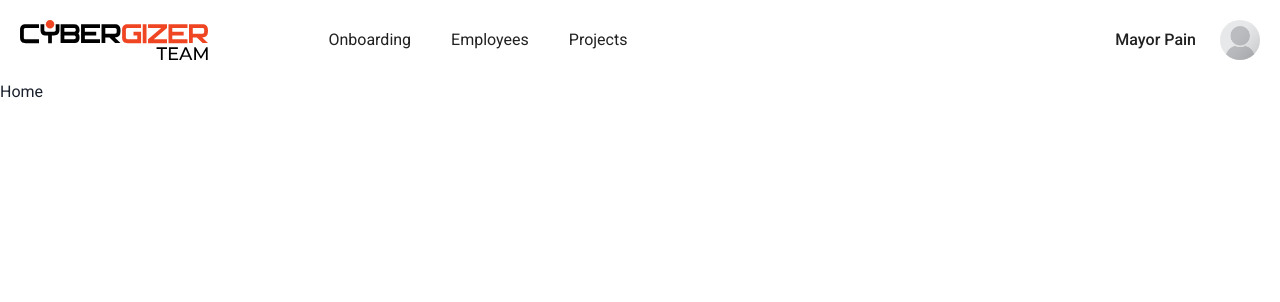
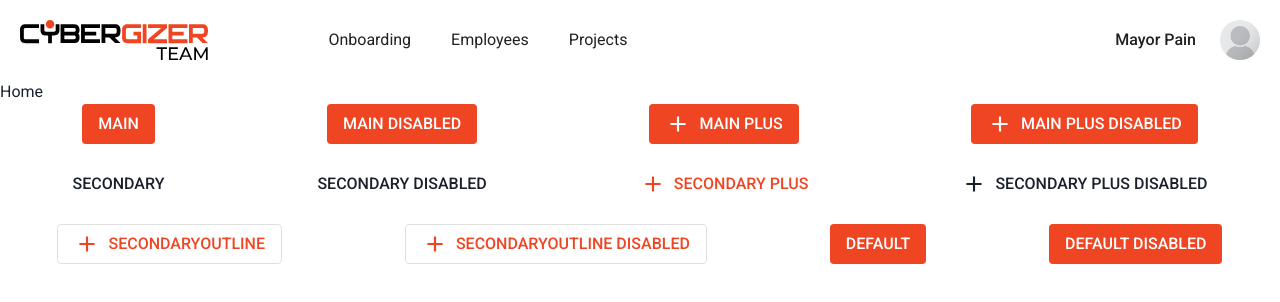
Before and after one commit to raitasu/team, a React (Create React App) app: page / in a window 1280 px wide. Shown: the top 302 px of the page. Built offline with nearby package versions, Linux system fonts and the light colour scheme.

Commit message:
feat: add button component

```diff
--- a/src/pages/Home/index.tsx
+++ b/src/pages/Home/index.tsx
@@ -1,3 +1,94 @@
 import React from 'react';
 
-export const Home = () => <div>Home</div>;
+import { Box, Button, ButtonGroup } from '@chakra-ui/react';
+
+import { MdAdd } from 'react-icons/md';
+
+export const Home = () => (
+  <Box>
+    Home
+    <ButtonGroup
+      display="flex"
+      justifyContent="space-around"
+      marginBottom="20px"
+    >
+      <Button variant="main">main</Button>
+      <Button
+        variant="main"
+        disabled
+      >
+        main disabled
+      </Button>
+      <Button
+        variant="main"
+        leftIcon={<MdAdd size="26px" />}
+      >
+        main plus
+      </Button>
+      <Button
+        variant="main"
+        leftIcon={<MdAdd size="26px" />}
+        disabled
+      >
+        main plus disabled
+      </Button>
+    </ButtonGroup>
+    <ButtonGroup
+      display="flex"
+      justifyContent="space-around"
+      marginBottom="20px"
+    >
+      <Button variant="secondary">secondary</Button>
+      <Button
+        variant="secondary"
+        _hover={{
+          border: 'none'
+        }}
+        disabled
+      >
+        secondary disabled
+      </Button>
+      <Button
+        variant="secondary"
+        color="brand.accentRed"
+        _hover={{
+          color: 'brand.ghostGray',
+          border: 'none'
+        }}
+        leftIcon={<MdAdd size="26px" />}
+      >
+        secondary plus
+      </Button>
+      <Button
+        variant="secondary"
+        _hover={{
+          border: 'none'
+        }}
+        leftIcon={<MdAdd size="26px" />}
+        disabled
+      >
+        secondary plus disabled
+      </Button>
+    </ButtonGroup>
+    <ButtonGroup
+      display="flex"
+      justifyContent="space-around"
+    >
+      <Button
+        variant="secondaryOutline"
+        leftIcon={<MdAdd size="26px" />}
+      >
+        secondaryOutline
+      </Button>
+      <Button
+        variant="secondaryOutline"
+        leftIcon={<MdAdd size="26px" />}
+        disabled
+      >
+        secondaryOutline disabled
+      </Button>
+      <Button>default</Button>
+      <Button disabled>default disabled</Button>
+    </ButtonGroup>
+  </Box>
+);
--- /dev/null
+++ b/src/shared/ui/theme/Button.ts
@@ -0,0 +1,67 @@
+export const Button = {
+  baseStyle: {
+    padding: '10px 14px',
+    borderRadius: '4px',
+    textTransform: 'uppercase',
+    boxSizing: 'border-box',
+    cursor: 'pointer',
+    fontWeight: '500',
+    lineHeight: '16px',
+    fontSize: '14px',
+    bg: 'transparent'
+  },
+  sizes: {},
+  variants: {
+    secondaryOutline: {
+      color: 'brand.accentRed',
+      border: '1px',
+      borderColor: 'brand.stroke',
+      _active: {
+        borderColor: 'brand.ghostGray',
+        color: 'brand.headline'
+      },
+      _hover: {
+        borderColor: 'brand.darkGray'
+      },
+      _disabled: {
+        color: 'brand.lightGray',
+        border: '1px',
+        borderColor: 'brand.stroke'
+      }
+    },
+    secondary: {
+      color: 'brand.ghostGray',
+      _hover: {
+        border: '1px',
+        borderColor: 'brand.stroke'
+      },
+      _active: {
+        color: 'brand.headline',
+        borderColor: 'brand.headline'
+      },
+      _disabled: {
+        color: 'brand.lightGray'
+      }
+    },
+    main: {
+      bg: 'brand.accentRed',
+      color: 'white',
+      _hover: {
+        bg: 'brand.burntSienna'
+      },
+      _active: {
+        bg: 'brand.crusta',
+        color: 'brand.headline'
+      },
+      _disabled: {
+        bg: 'brand.ghostWhite',
+        color: 'brand.lightGray',
+        border: '1px',
+        borderColor: 'brand.stroke'
+      }
+    }
+  },
+  defaultProps: {
+    variant: 'main'
+  }
+};
--- a/src/shared/ui/theme/theme.ts
+++ b/src/shared/ui/theme/theme.ts
@@ -1,4 +1,6 @@
 import { extendTheme } from '@chakra-ui/react';
+
+import { Button } from './Button';
 
 export const theme = extendTheme({
   colors: {
@@ -8,6 +10,9 @@ export const theme = extendTheme({
       accentRed: '#EF4523',
       darkGray: '#7B7D7D',
       lightGray: '#B3B3B3',
+      ghostWhite: '#F8F8FA',
+      burntSienna: '#F16144',
+      crusta: '#F37C64',
       stroke: '#E0E0E0',
       background1: '#F8F8FA',
       background2: '#FFFFFF'
@@ -16,5 +21,8 @@ export const theme = extendTheme({
   fonts: {
     heading: 'Roboto',
     body: 'Roboto'
+  },
+  components: {
+    Button
   }
 });
```
